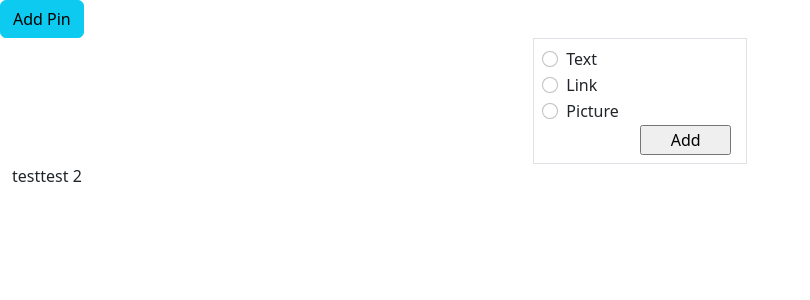
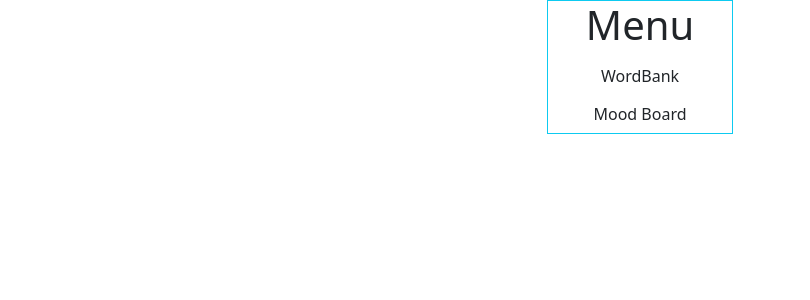
Before and after one commit to bluberimiffin/WordBank, a React (Create React App) app: page / in a window 1280 px wide. Shown: the top 300 px of the page, without its empty margins (0-810 px from the left). Built offline with nearby package versions, Linux system fonts and the light colour scheme.

Commit message:
added menu

```diff
--- a/src/App.js
+++ b/src/App.js
@@ -1,13 +1,41 @@
 import './App.css';
 import MoodBoard from './MoodBoard';
 import WordBankPage from './WordBankPage.js'
+import Menu from './Menu.js'
+import React, { useState} from 'react';
 function App() {
+
+  function display(num) {
+    if (num === 0) {
+      id('wbp').className = "d-block";
+      id('mb').className = "d-none";
+    } else {
+      id('wbp').className = "d-none";
+      id('mb').className = "d-block";
+    }
+  }
   return (
-    <div>
-      {/*<WordBankPage />*/}
-<MoodBoard />
+    <div className='container'>
+
+      <Menu display={display} />
+      <div className="d-none" id="wbp">
+        <WordBankPage />
+      </div>
+      <div id="mb" className="d-none">
+      <MoodBoard />
+      </div>
+
+
     </div>
   );
 }
+/**
+ * Returns an element on the page that has that ID.
+ * @param {string} id - id of element intended to be returned.
+ * @returns {Element} - an element with given id.Null if no element found.
+ */
+ function id(id) {
+  return document.getElementById(id);
+}
 
 export default App;
--- a/src/Menu.js
+++ b/src/Menu.js
@@ -1,8 +1,16 @@
 import React, { useState} from 'react';
 import 'bootstrap/dist/css/bootstrap.min.css';
 
-function Menu() {
-  return ()
+function Menu(props) {
+  return (
+    <div className='container col-2 border border-info'>
+      <h1 className='text-center'>Menu</h1>
+      <ul class="navbar-nav">
+        <li className='nav-item btn' onClick={() => {props.display(0)}}>WordBank</li>
+        <li className='nav-item btn' onClick={() => {props.display(1)}}>Mood Board</li>
+      </ul>
+    </div>
+  )
 }
 
 export default Menu;
--- a/src/MoodBoard.js
+++ b/src/MoodBoard.js
@@ -14,6 +14,7 @@ function MoodBoard() {
   ]);
   return (
     <div>
+      <h1 className="text-center">Mood Board</h1>
       <CreateButton />
       <AddPin />
       <Board content={content}/>
@@ -24,14 +25,13 @@ const Board = props => {
   let board =[];
   for (let i = 0; i < props.content.length; i++) {
     let info = props.content[i];
-    let post = null;
     if (info["type"]==="p") {
       let post = React.createElement('p', null, props.content[i]['value']);
       board.push(post);
     }
   }
   return (
-    <div className="container-fluid d-flex">
+    <div className="container-fluid d-flex flex-wrap">
       {board}
     </div>
   )
@@ -41,7 +41,23 @@ const CreateButton = props=> {
 }
 
 const AddPin = props => {
+  function enableInput(num) {
+    if (num === 0) {
+      id('text-submit').disabled = false;
+      id('link-submit').disabled = true;
+      id('pic-submit').disabled = true;
+    } else if (num === 1) {
+      id('text-submit').disabled = true;
+      id('link-submit').disabled = false;
+      id('pic-submit').disabled = true;
+    } else {
+      id('text-submit').disabled = true;
+      id('link-submit').disabled = true;
+      id('pic-submit').disabled = false;
+    }
+  }
   return (
+  <div>
       <div className='container border col-sm-2 p-2'>
         <div className="form-check">
             <input className="form-check-input" name="choose-content"
@@ -69,19 +85,23 @@ const AddPin = props => {
         <input className="col-sm-5" type="submit" value="Add"></input>
       </div>
     </div>
+    <div className="container border">
+        <input id="pic-submit"type="file" accept=".png, .jpg" disabled></input>
+        <label for="submit-url">Input URL:</label>
+        <input id="link-submit" type="url" name="submit-url" disabled></input>
+        <label for="submit-url">Input Passage:</label>
+        <textarea id="text-submit" name="input-text"disabled ></textarea>
+        <input type="submit" value="Add"></input>
+    </div>
+  </div>
   )
 }
-
-const addContent = props => {
-
+/**
+ * Returns an element on the page that has that ID.
+ * @param {string} id - id of element intended to be returned.
+ * @returns {Element} - an element with given id.Null if no element found.
+ */
+ function id(id) {
+  return document.getElementById(id);
 }
-/**
- * Returns a new element of given type.
- * @param {string} tagName - the type of tag that will be created.
- * @returns {Element} element of type of the given tagName. Null if the tagName is not recognized.
- */
-  function gen(tagName) {
-  return document.createElement(tagName);
-}
-
 export default MoodBoard;
--- a/src/WordBankPage.js
+++ b/src/WordBankPage.js
@@ -33,6 +33,7 @@ function WordBankPage() {
 
   return (
     <div>
+      <h1 className="text-center">WordBank</h1>
       <h2 className="text-center">Select WordBank</h2>
       <div className="container">
         <div className="row">
@@ -121,6 +122,8 @@ const InputWord = props => {
             let word = id("word").value;
             let definition = id("def").value;
             props.addWord(word, definition, props.currBank);
+            id('word').value = "";
+            id('def').value = "";
         }}>
           <div className="container">
             <input type="text" id="word" required/>
```
Lines whose indentation alone changed are shown as unchanged.
